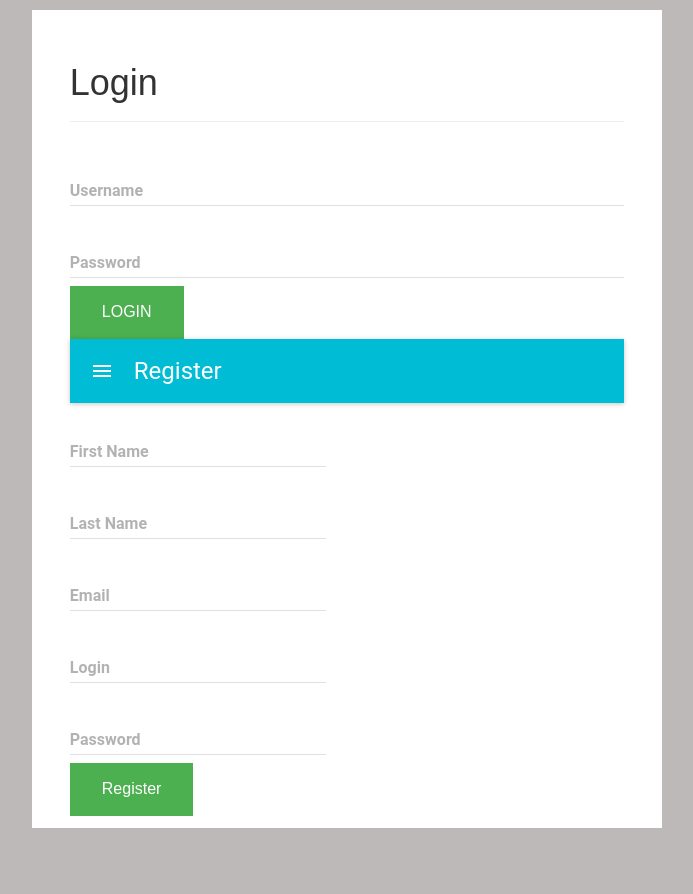
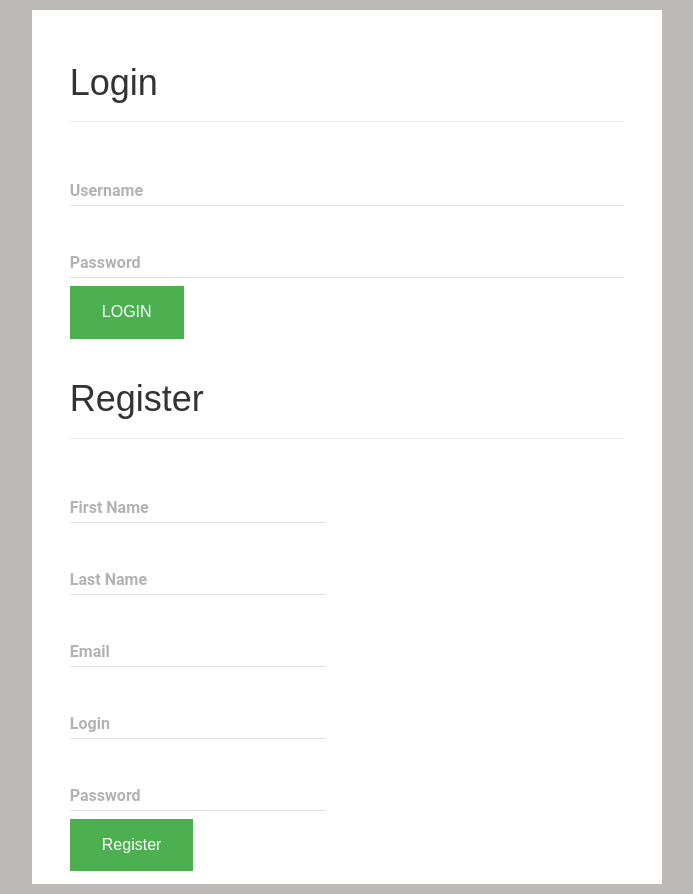
Before and after one commit to AndrewVeliky/GiphyLikeReactApp, a React (Create React App) app: page / in a window 1280 px wide. Shown: the whole page, without its empty margins (293-986 px from the left). Before the commit the page ends 838 px from the top, so only its background shows below. Built offline with nearby package versions, Linux system fonts and the light colour scheme.

Commit message:
change headers style

```diff
--- a/src/Register.js
+++ b/src/Register.js
@@ -1,12 +1,8 @@
 import React, { Component } from 'react';
-import Grid  from 'react-bootstrap/lib/Grid';
-import Row  from 'react-bootstrap/lib/Row';
-import FormControl  from 'react-bootstrap/lib/FormControl';
-import Button  from 'react-bootstrap/lib/Button';
+import Header from "./Header"
 
 import MuiThemeProvider from 'material-ui/styles/MuiThemeProvider';
 import AppBar from 'material-ui/AppBar';
-import RaisedButton from 'material-ui/RaisedButton';
 import TextField from 'material-ui/TextField';
 
 class Register extends Component {
@@ -47,7 +43,6 @@ class Register extends Component {
                 'Content-Type': 'application/json'
               },
             body: jsonString,
-            headers: {"Content-Type": "application/json"}
          });
     }
 
@@ -56,8 +51,8 @@ class Register extends Component {
 
             <MuiThemeProvider>
             <div>
-            <AppBar
-                title="Register"
+            <Header
+                text="Register"
             />
             <TextField
                 hintText="First Name"
```
